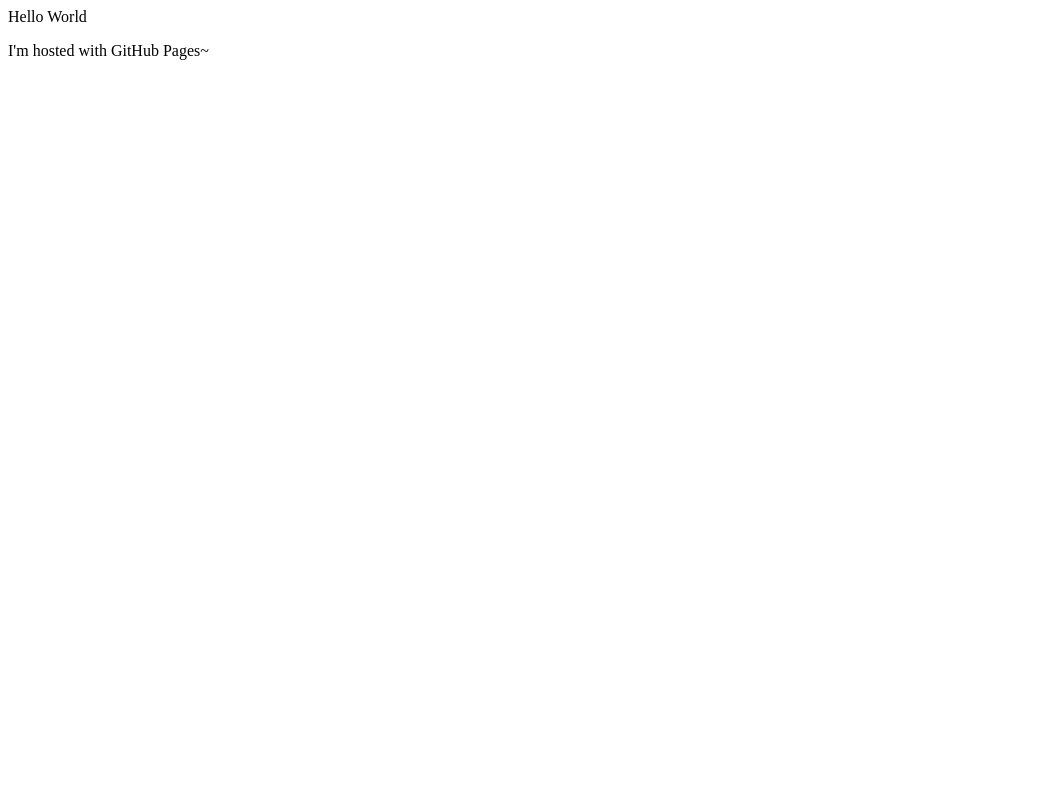
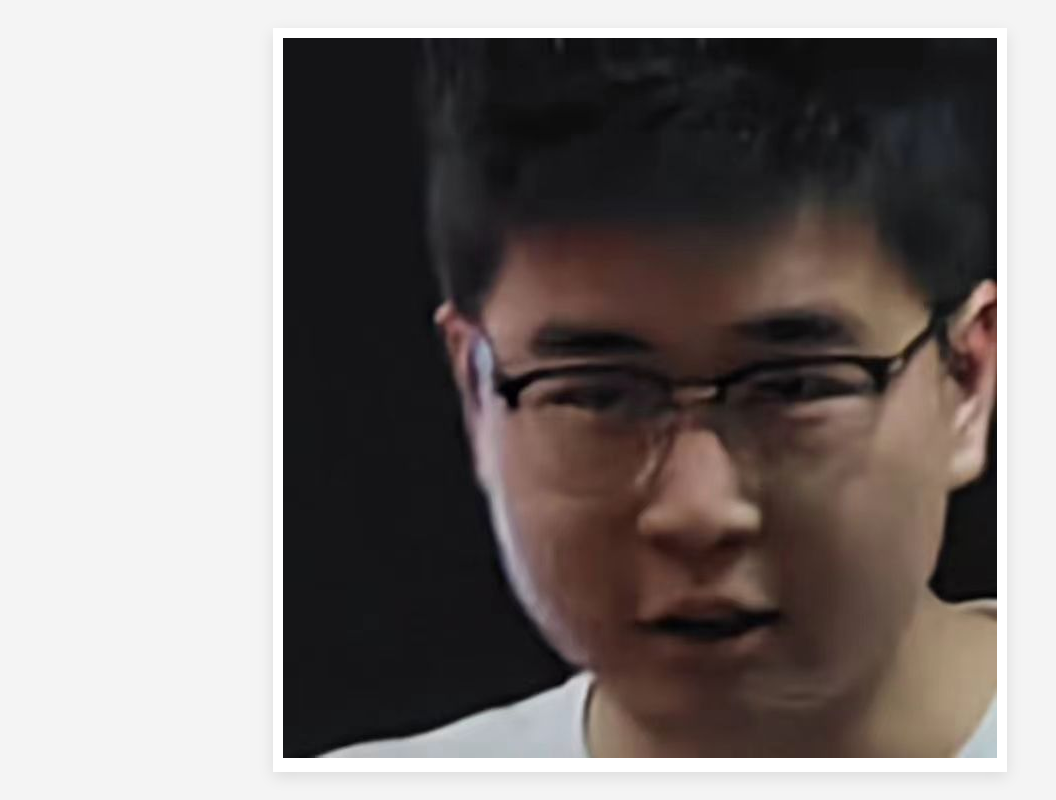
Before and after one commit to LaurenceLiry/laurenceliry.github.io, a plain HTML site: page index.html in a window 1280 px wide. Shown: the whole page, without its empty margins (0-1056 px from the left). Drawn offline with Linux system fonts and the light colour scheme.

Commit message:
Update index.html

```diff
--- a/index.html
+++ b/index.html
@@ -1,7 +1,43 @@
 <!DOCTYPE html>
-<html>
+<html lang="zh">
+<head>
+<meta charset="UTF-8">
+<title>孙元元</title>
+<style>
+  body {
+    font-family: Arial, sans-serif;
+    background: #f4f4f4;
+    margin: 0;
+    padding: 0;
+    display: flex;
+    justify-content: center;
+    align-items: center;
+    height: 100vh;
+  }
+  .gallery {
+    display: flex;
+    flex-wrap: wrap;
+    width: 80%;
+    justify-content: space-around;
+    gap: 10px;
+  }
+  .photo {
+    background: white;
+    padding: 10px;
+    box-shadow: 0 5px 15px rgba(0,0,0,0.1);
+  }
+  img {
+    width: 100%;
+    height: auto;
+  }
+</style>
+</head>
 <body>
-<hl>Hello World</hl>
-<p>I'm hosted with GitHub Pages~</p>
+<div class="gallery">
+  <div class="photo">
+    <img src="image1.jpg" alt="图片1">
+  </div>
+  <!-- 可以继续添加更多图片 -->
+</div>
 </body>
 </html>
```
